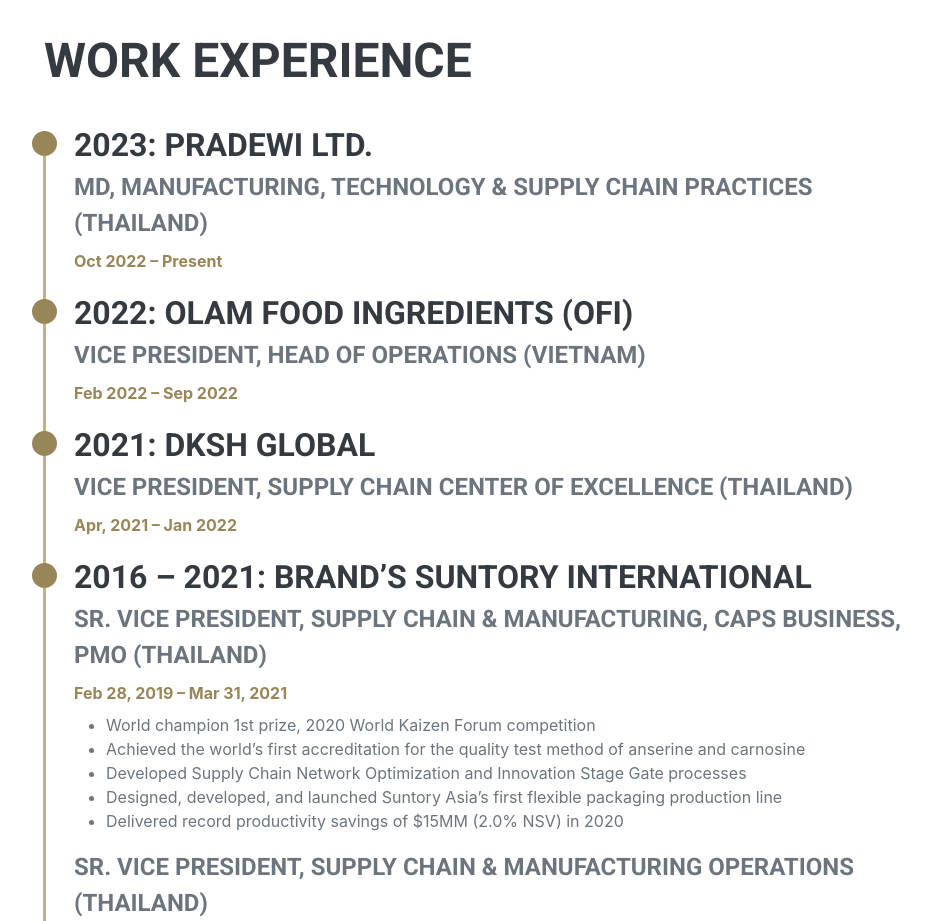
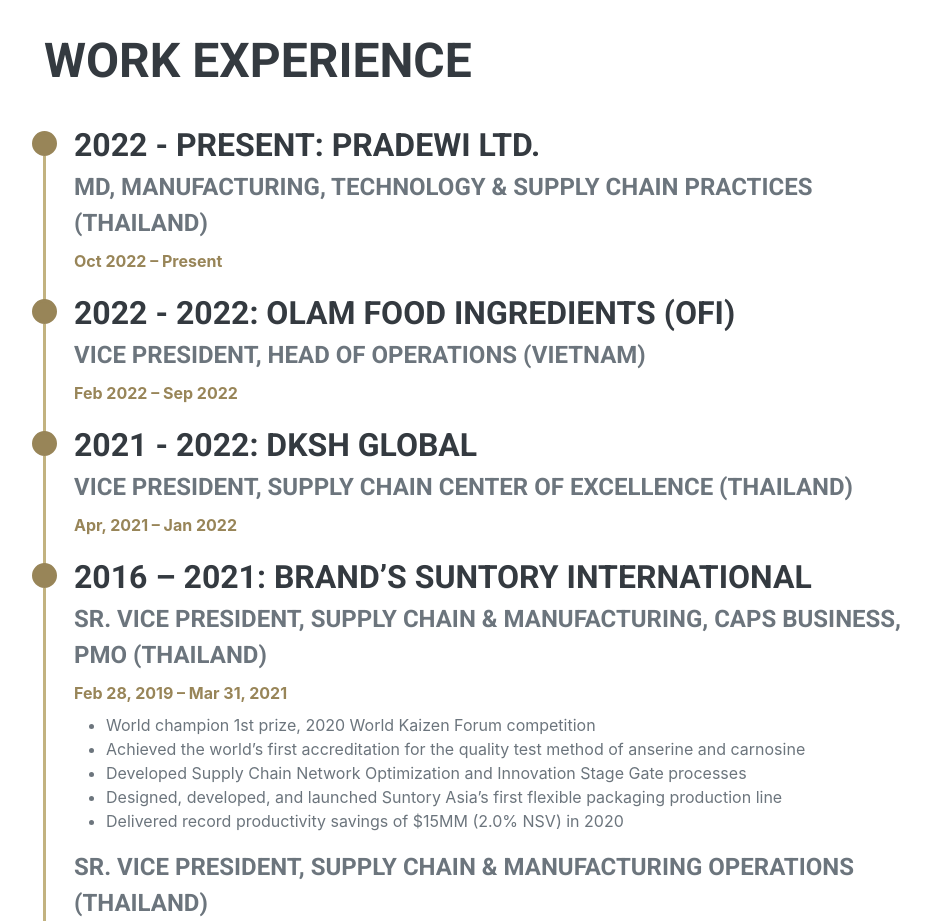
Before and after one commit to NyomanMahardika/nyomanmahardika.github.io, a plain HTML site: page index.html in a window 1280 px wide. Shown: the part 840-1761 px from the top of the page, without its empty margins (324-1255 px from the left). Drawn offline with nearby package versions, Linux system fonts and the light colour scheme; a web font is replaced by a local one.

Commit message:
Updated years

```diff
--- a/index.html
+++ b/index.html
@@ -87,7 +87,7 @@
                     <div class="d-flex flex-column flex-md-row justify-content-between mb-2">
                       <div class="flex-grow-1">
                         <div class="timeline-block">
-                          <h3 class="mb-0">2023: Pradewi Ltd.</h3>
+                          <h3 class="mb-0">2022 - Present: Pradewi Ltd.</h3>
                           <div class="subheading mb-2">MD, Manufacturing, Technology & Supply Chain Practices (Thailand)</div>
                           <div class="text-primary mb-2"><b>Oct 2022 – Present</b></div>
                         </div>
@@ -96,7 +96,7 @@
                     <div class="d-flex flex-column flex-md-row justify-content-between mb-2">
                       <div class="flex-grow-1">
                         <div class="timeline-block">
-                          <h3 class="mb-0">2022: Olam Food Ingredients (OFI)</h3>
+                          <h3 class="mb-0">2022 - 2022: Olam Food Ingredients (OFI)</h3>
                           <div class="subheading mb-2">Vice President, Head of Operations (Vietnam)</div>
                           <div class="text-primary mb-2"><b>Feb 2022 – Sep 2022</b></div>
                         </div>
@@ -105,7 +105,7 @@
                     <div class="d-flex flex-column flex-md-row justify-content-between mb-2">
                         <div class="flex-grow-1">
                           <div class="timeline-block">
-                            <h3 class="mb-0">2021: DKSH Global</h3>
+                            <h3 class="mb-0">2021 - 2022: DKSH Global</h3>
                             <div class="subheading mb-2">Vice President, Supply Chain Center of Excellence (Thailand)</div>
                             <div class="text-primary mb-2"><b>Apr, 2021 – Jan 2022</b></div>
                           </div>
```
